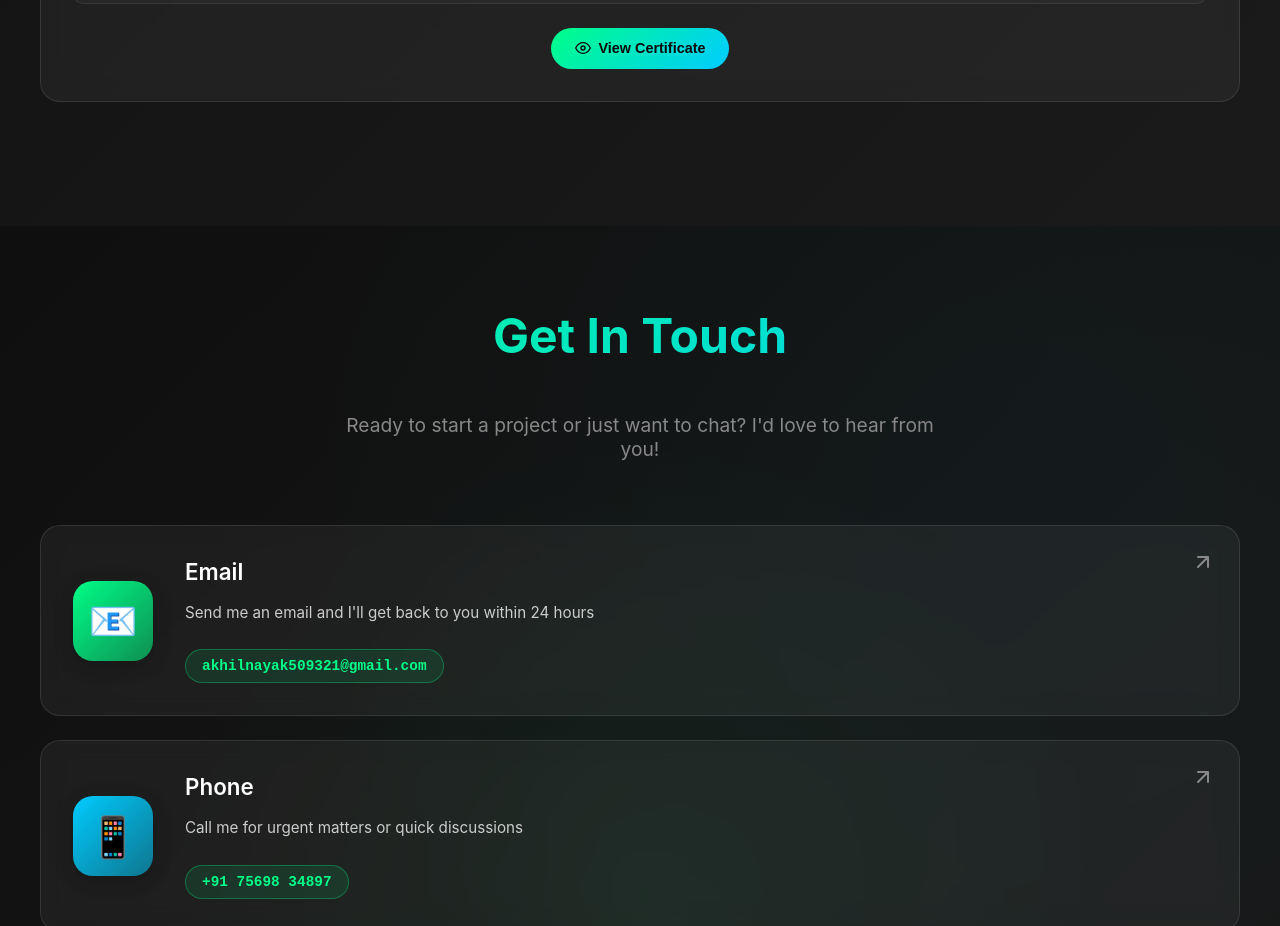
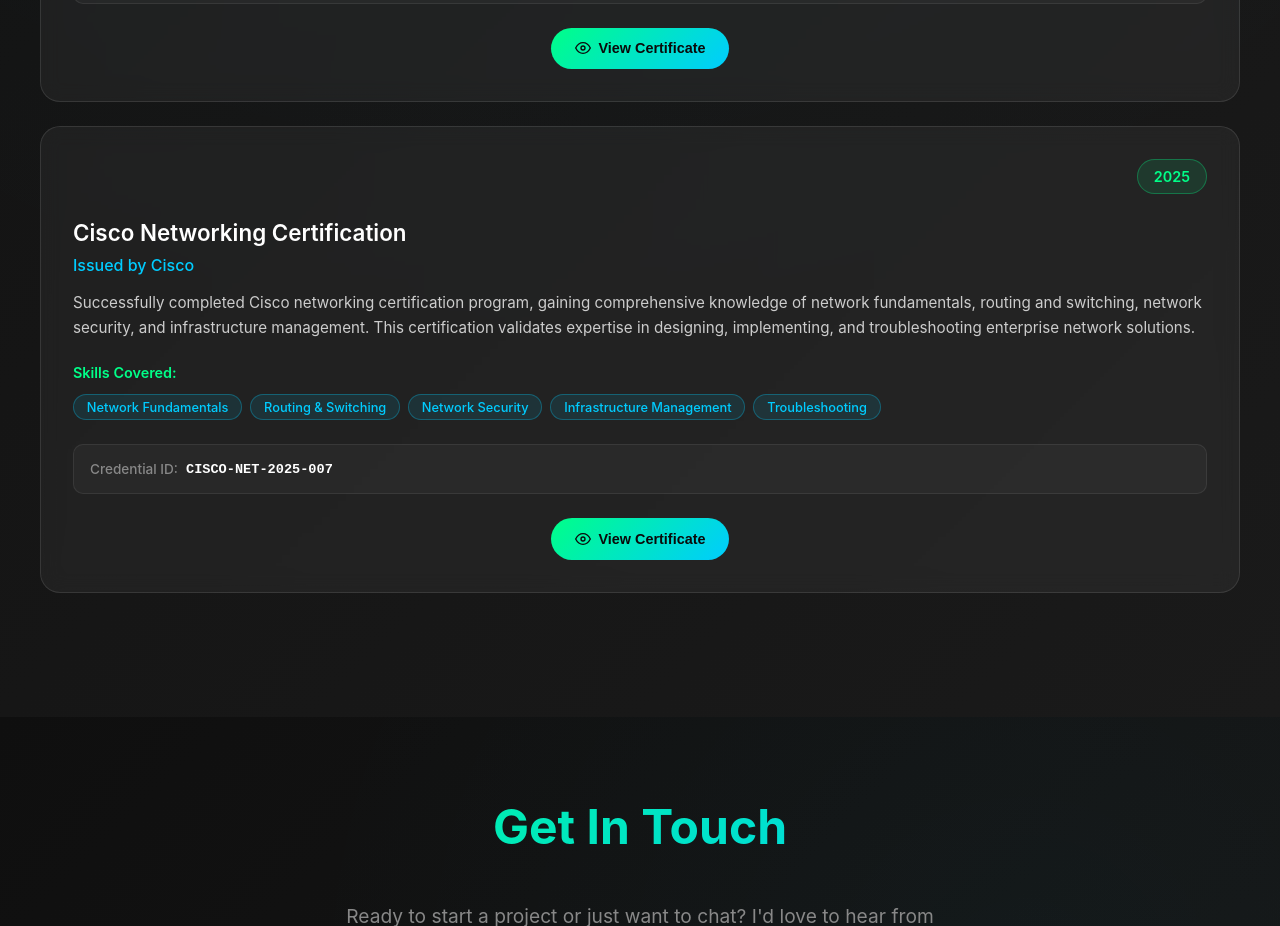
Before and after one commit to akhil5093-k/portfolio, a React (Create React App) app: page / in a window 1280 px wide. Shown: the part 9140-10066 px from the top of the page. Built offline with nearby package versions, Linux system fonts and the light colour scheme; the HTML template or start-up script is replaced by a standard one.

Commit message:
Add Cisco Networking Certification

```diff
--- a/src/pages/About/About.js
+++ b/src/pages/About/About.js
@@ -21,7 +21,6 @@
       transition: { duration: 0.6 }
     }
   };
-
   return (
     <section id="about" className="section about-section">
       <div className="container">
--- a/src/pages/Certificates/Certificates.js
+++ b/src/pages/Certificates/Certificates.js
@@ -71,6 +71,17 @@
       skills: ["Linux Operating Systems", "Command-Line Interface", "System Navigation", "File Management", "Linux Fundamentals"],
       credentialId: "REDHAT-LINUX-2025-006",
       file: "https://drive.google.com/file/d/1G7e0GBlOidhcfH-63ppPlhI4zxNEPLoQ/view?usp=sharing"
+    },
+    {
+      id: 7,
+      title: "Cisco Networking Certification",
+      issuer: "Cisco",
+      date: "2025",
+      description: "Successfully completed Cisco networking certification program, gaining comprehensive knowledge of network fundamentals, routing and switching, network security, and infrastructure management. This certification validates expertise in designing, implementing, and troubleshooting enterprise network solutions.",
+      image: "🌐",
+      skills: ["Network Fundamentals", "Routing & Switching", "Network Security", "Infrastructure Management", "Troubleshooting"],
+      credentialId: "CISCO-NET-2025-007",
+      file: "https://drive.google.com/file/d/176XOXtzhP9NSRXir66bX8d6fVx3bRDpk/view?usp=sharing"
     }
   ];
 
```
